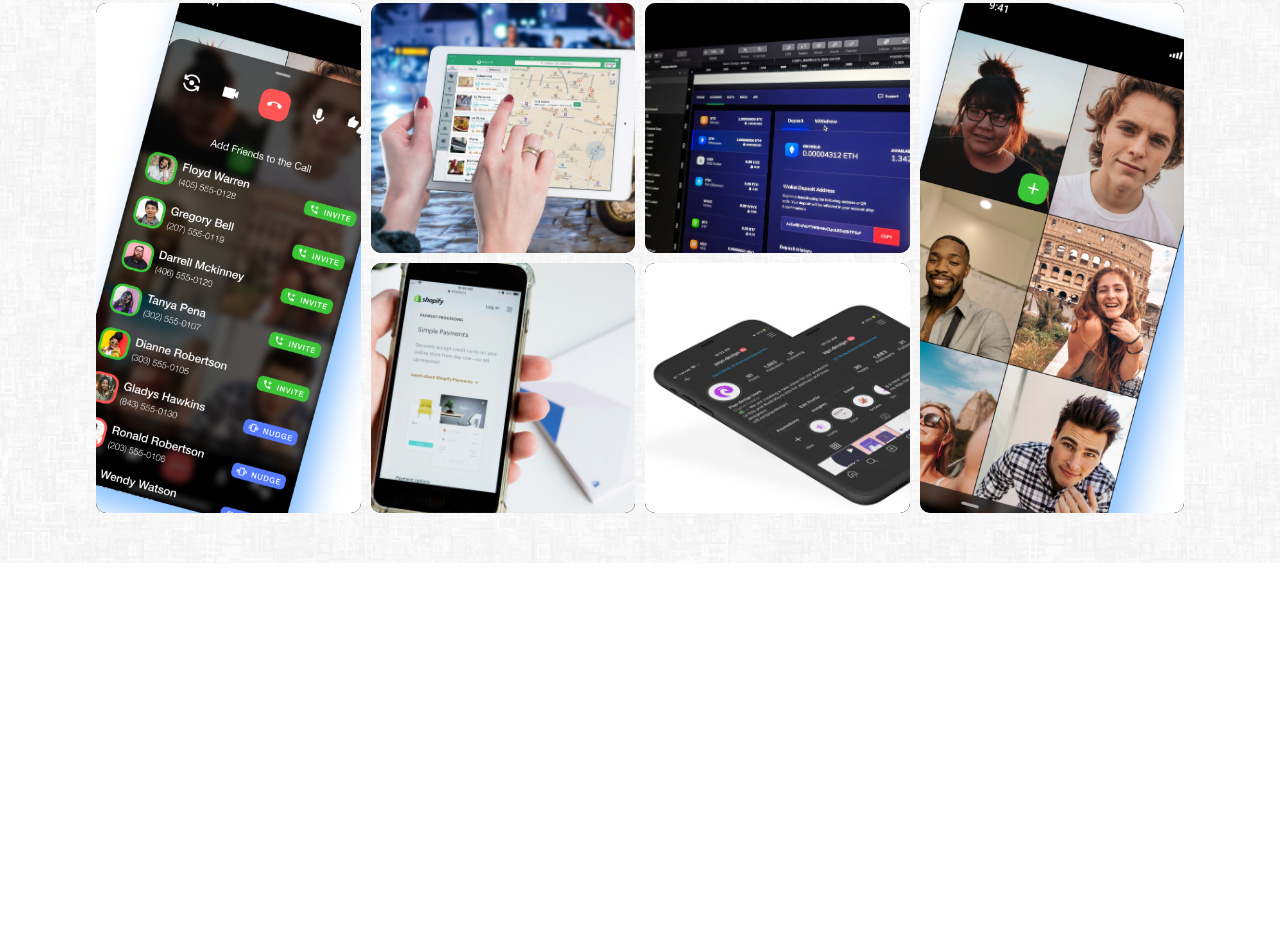
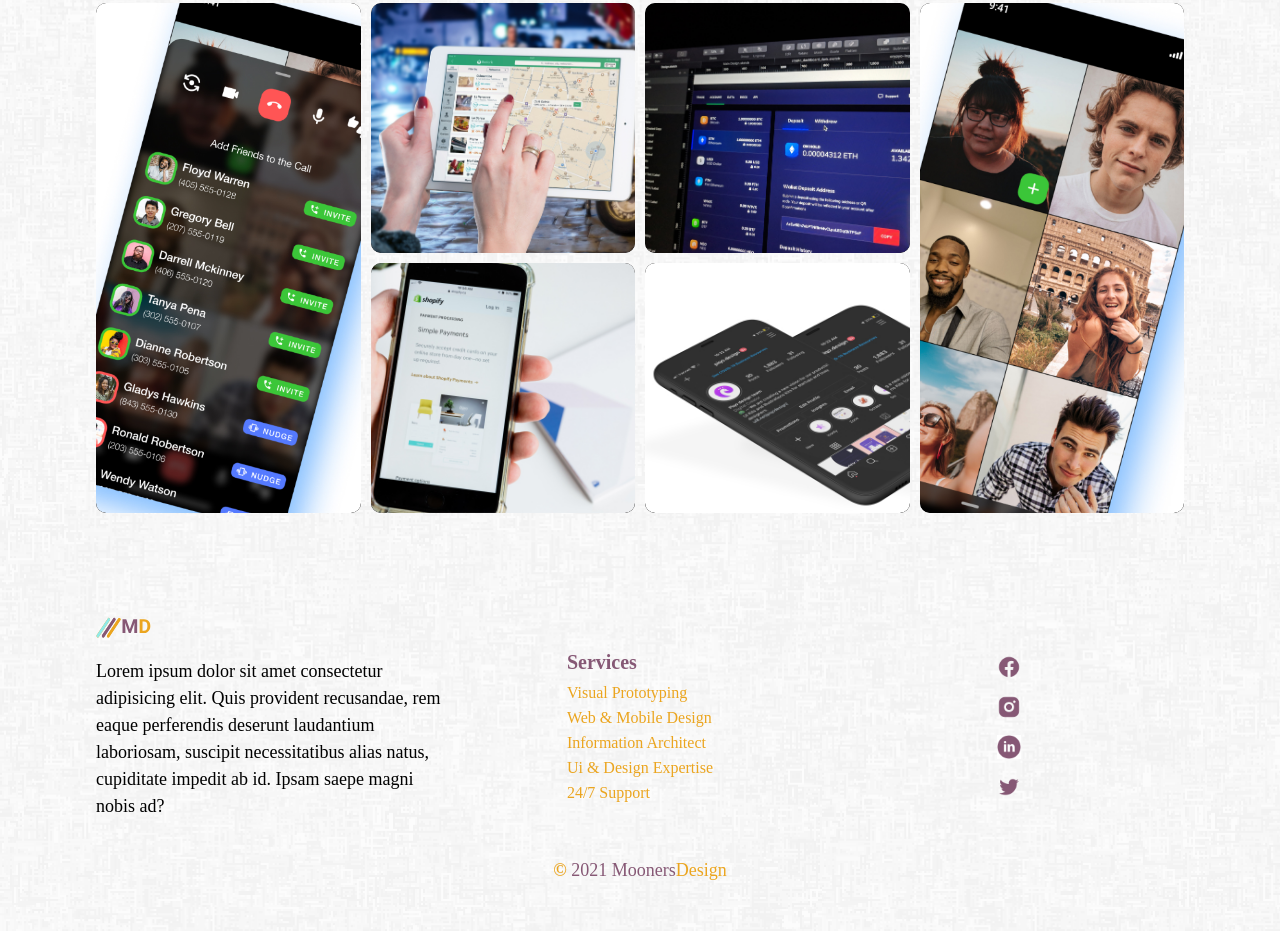
Before and after one commit to VladiVK/mooners-design, a plain HTML site: page index.html in a window 1280 px wide. Shown: the part 3170-4101 px from the top of the page. Before the commit the page ends 3733 px from the top, so only its background shows below. Drawn offline with Linux system fonts and the light colour scheme.

Commit message:
created Footer

```diff
--- a/index.html
+++ b/index.html
@@ -17,6 +17,7 @@
 <body>
     <!-- *** section *** -->
     <!-- *** End of section *** -->
+
     <!-- *** section Hero *** -->
     <section class="header">
         <div class="container">
@@ -248,6 +249,48 @@
         </div>
     </section>
     <!-- *** End of Gallery section *** -->
+    <!-- *** End of Footer *** -->
+    <footer class="footer section">
+        <div class="container">
+            <article class="footer__info">
+                <div class="footer__logo">
+                    <img src="./icons/footer-logo.svg" alt="footer logo" class="footer__img">
+                </div>
+                <p class="footer__text">
+                    Lorem ipsum dolor sit amet consectetur adipisicing elit. Quis provident recusandae, rem eaque
+                    perferendis deserunt laudantium laboriosam, suscipit necessitatibus alias natus, cupiditate impedit
+                    ab id. Ipsam saepe magni nobis ad?
+                </p>
+            </article>
+            <article class="footer__services">
+                <h4 class="footer__services-title">services</h4>
+                <p class="footer__service">visual prototyping</p>
+                <p class="footer__service">web & mobile design</p>
+                <p class="footer__service">information architect</p>
+                <p class="footer__service">ui & design expertise</p>
+                <p class="footer__service">24/7 support</p>
+            </article>
+            <ul class="footer__social-links">
+                <a href="#" class="footer__social-link">
+                    <img src="./icons/facebook.png" alt="">
+                </a>
+                <a href="#" class="footer__social-link">
+                    <img src="./icons/instagram.png" alt="">
+                </a>
+                <a href="#" class="footer__social-link">
+                    <img src="./icons/linkedin.png" alt="">
+                </a>
+                <a href="#" class="footer__social-link">
+                    <img src="./icons/twitter.png" alt="">
+                </a>
+            </ul>
+        </div>
+        <p class="footer__copyright">
+            <span>&copy;</span> <span id="copyright">2021</span>
+            <span>Mooners</span><span>Design</span>
+        </p>
+    </footer>
+    <!-- *** Footer *** -->
 </body>
 
 </html>
--- /dev/null
+++ b/sass/_footer.scss
@@ -0,0 +1,113 @@
+.footer {
+    &__info {
+        margin-bottom: 2rem;
+    }
+
+    &__logo {
+        display: flex;
+        justify-content: center;
+        margin-bottom: 1.5rem;
+    }
+
+    &__img {
+        height: 3rem;
+        width: 6rem;
+    }
+
+    &__text {
+        text-align: center;
+        font-size: 1.8rem;
+        line-height: 1.5;
+    }
+
+    &__services-title {
+        font-size: 2rem;
+        margin-bottom: 1rem;
+        text-transform: capitalize;
+        color: $clr-primary-dark;
+    }
+
+    &__service {
+        color: $clr-primary-orange;
+        // text-align: center;
+        text-transform: capitalize;
+
+        &:not(:last-child) {
+            padding-bottom: 0.7rem;
+        }
+    }
+
+    &__social-links {
+        display: flex;
+        justify-content: space-between;
+        align-items: center;
+        max-width: 20rem;
+        margin: 3rem auto;
+    }
+
+    &__social-link {
+        width: 3rem;
+        height: 3rem;
+        transition: $transition-3;
+        padding: 0.3rem;
+
+        &:hover {
+            transform: scale(1.1);
+            border: 1px solid $clr-primary-orange;
+            border-radius: $radius;
+        }
+    }
+
+    &__copyright {
+        text-align: center;
+        font-size: 1.8rem;
+
+        span:nth-child(1) {
+            color: $clr-primary-orange;
+            font-weight: 700;
+        }
+
+        span:nth-child(2) {
+            color: $clr-primary-dark;
+        }
+
+        span:nth-child(3) {
+            color: $clr-primary-dark;
+        }
+
+        span:nth-child(4) {
+            color: $clr-primary-orange;
+        }
+    }
+
+    @include breakpoint-up(small) {
+        .container {
+            margin-bottom: 2rem;
+
+            display: grid;
+            grid-template-columns: repeat(3, 1fr);
+            column-gap: 2rem;
+            place-items: center;
+        }
+
+        &__logo {
+            justify-content: flex-start;
+        }
+
+        &__text {
+            text-align: left;
+        }
+
+        &__social-links {
+            display: flex;
+            flex-direction: column;
+
+        }
+
+        &__social-link:not(:last-child) {
+            margin-bottom: 1rem;
+
+        }
+
+    }
+}
--- a/sass/_gallery.scss
+++ b/sass/_gallery.scss
@@ -1,9 +1,14 @@
 .gallery {
 
+
     &__title {
+        width: 85vw;
+        max-width: 1170px;
         text-align: center;
         color: $clr-primary-dark;
         text-transform: capitalize;
+        margin-left: auto;
+        margin-right: auto;
         margin-bottom: 5rem;
     }
 
--- a/sass/main.scss
+++ b/sass/main.scss
@@ -9,3 +9,4 @@
 @import "team";
 @import "main-skill";
 @import "gallery";
+@import "footer";
```
Also changed, not shown: css/main.css, icons/facebook.png (added), icons/footer-logo.png (added), icons/footer-logo.svg (added), icons/instagram.png (added), icons/linkedin.png (added), icons/twitter.png (added).
